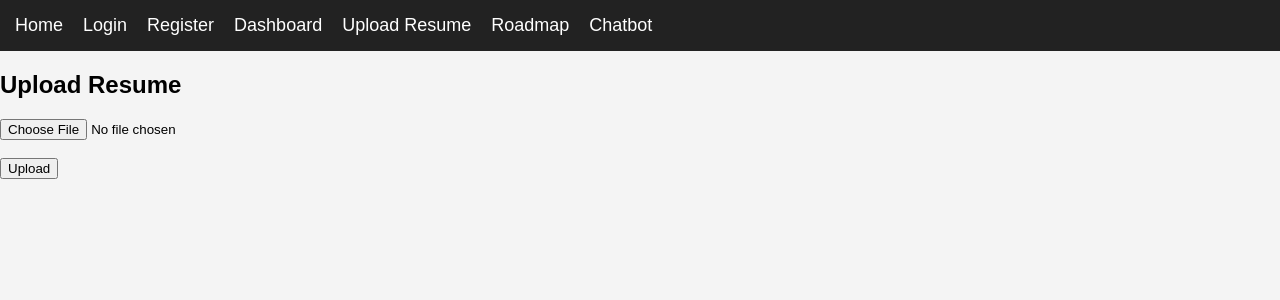
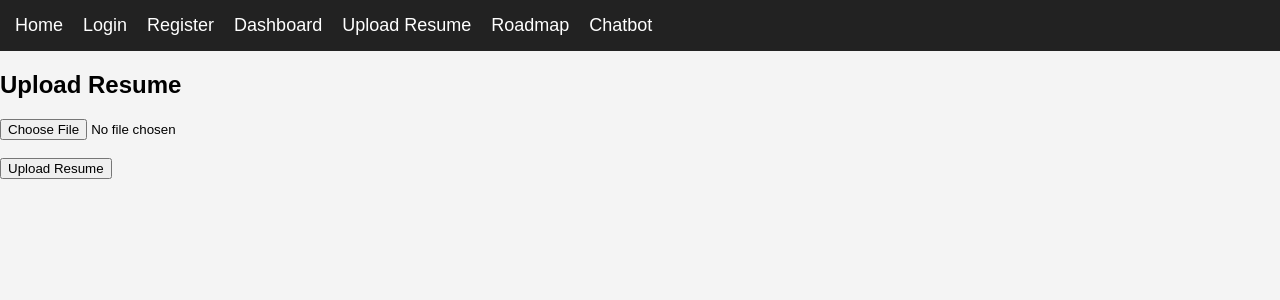
Before and after one commit to harathirk02-bit/ai-chat-frontend, a React (Create React App) app: page /upload in a window 1280 px wide. Shown: the top 300 px of the page. Built offline with nearby package versions, Linux system fonts and the light colour scheme.

Commit message:
fixed login token and resume upload

```diff
--- a/src/pages/Login.jsx
+++ b/src/pages/Login.jsx
@@ -2,39 +2,57 @@ import { useState } from "react";
 import axios from "axios";
 
 function Login() {
+
   const [email, setEmail] = useState("");
   const [password, setPassword] = useState("");
 
   const loginUser = async () => {
+
     try {
+
       const response = await axios.post(
         "https://ai-chat-backend-wtaf.onrender.com/login",
         {
-          email,
-          password,
+          email: email,
+          password: password
         }
       );
 
-      // ✅ SAVE TOKEN
-      localStorage.setItem("token", response.data.access_token);
+      console.log(response.data);
+
+      // Store Token
+      localStorage.setItem(
+        "token",
+        response.data.access_token
+      );
 
       alert("Login Successful");
-      console.log("Token:", response.data.access_token);
 
-    } catch (error) {
+    }
+
+    catch (error) {
+
       console.log(error);
+
       alert("Login Failed");
+
     }
+
   };
 
   return (
+
     <div>
-      <h2>Login Page</h2>
+
+      <h2>Login</h2>
 
       <input
         type="email"
         placeholder="Enter Email"
-        onChange={(e) => setEmail(e.target.value)}
+        value={email}
+        onChange={(e) =>
+          setEmail(e.target.value)
+        }
       />
 
       <br /><br />
@@ -42,7 +60,10 @@ function Login() {
       <input
         type="password"
         placeholder="Enter Password"
-        onChange={(e) => setPassword(e.target.value)}
+        value={password}
+        onChange={(e) =>
+          setPassword(e.target.value)
+        }
       />
 
       <br /><br />
@@ -50,8 +71,11 @@ function Login() {
       <button onClick={loginUser}>
         Login
       </button>
+
     </div>
+
   );
+
 }
 
 export default Login;
--- a/src/pages/ResumeUpload.jsx
+++ b/src/pages/ResumeUpload.jsx
@@ -2,56 +2,94 @@ import { useState } from "react";
 import axios from "axios";
 
 function UploadResume() {
+
   const [file, setFile] = useState(null);
 
   const uploadResume = async () => {
+
     const token = localStorage.getItem("token");
 
+    console.log("TOKEN =", token);
+
     if (!token) {
-      alert("Please login first");
+
+      alert("Please Login First");
+
       return;
+
     }
 
     const formData = new FormData();
-    formData.append("file", file);
+
+    formData.append(
+      "file",
+      file
+    );
 
     try {
+
       const response = await axios.post(
         "https://ai-chat-backend-wtaf.onrender.com/upload-resume",
         formData,
         {
           headers: {
-            "Content-Type": "multipart/form-data",
-            Authorization: `Bearer ${token}`,
-          },
+
+            Authorization:
+              `Bearer ${token}`
+
+          }
         }
       );
 
-      alert("Resume Uploaded Successfully");
       console.log(response.data);
 
-    } catch (error) {
+      alert(
+        "Resume Uploaded Successfully"
+      );
+
+    }
+
+    catch (error) {
+
       console.log(error);
-      alert("Upload Failed");
+
+      alert(
+        "Upload Failed"
+      );
+
     }
+
   };
 
   return (
+
     <div>
+
       <h2>Upload Resume</h2>
 
       <input
         type="file"
-        onChange={(e) => setFile(e.target.files[0])}
+        onChange={(e) =>
+          setFile(
+            e.target.files[0]
+          )
+        }
       />
 
       <br /><br />
 
-      <button onClick={uploadResume}>
-        Upload
+      <button
+        onClick={uploadResume}
+      >
+
+        Upload Resume
+
       </button>
+
     </div>
+
   );
+
 }
 
 export default UploadResume;
```
